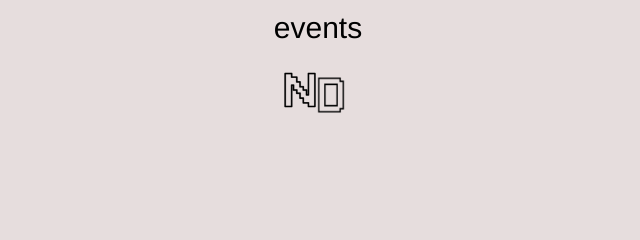
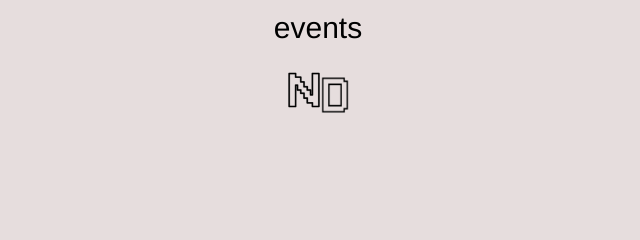
Before and after one commit to evanhundred/NewDirection, a plain HTML site: page index.html in a window 1280 px wide. Shown: the part 435-675 px from the top of the page, 322-962 px from the left. Drawn offline with Linux system fonts and the light colour scheme.

Commit message:
style icon

```diff
--- a/src/index.css
+++ b/src/index.css
@@ -40,6 +40,9 @@
       margin-top: 20px;
       display: flex;
       justify-content: center;
+      & .img-container {
+        display: flex;
+        justify-content: center;
         & img {
           &#n {
             margin-right: -7px;
@@ -48,8 +51,10 @@
           }
           &#d {
             margin-left: -7px;
+            margin-right: -7px;
             width: 50px;
             height: 50px;
+          }
         }
       }
     }
--- a/src/index.js
+++ b/src/index.js
@@ -116,16 +116,18 @@ const render = () => {
     '<a href="https://www.flaticon.com/free-icons/instagram-logo" title="instagram logo icons">Instagram logo icon created by Freepik - Flaticon</a>';
 
   const ndIcon = document.createElement("div");
-
   ndIcon.id = "icon";
+  div = document.createElement("div");
+  div.className = "img-container";
+  ndIcon.append(div);
   img = document.createElement("img");
   img.id = "n";
   img.src = "./assets/icon/letter-n.png";
-  ndIcon.append(img);
+  div.append(img);
   img = document.createElement("img");
   img.id = "d";
   img.src = "./assets/icon/letter-d.png";
-  ndIcon.append(img);
+  div.append(img);
 
   contentContainer.append(
     logoContainer,
```
Lines whose indentation alone changed are shown as unchanged.
